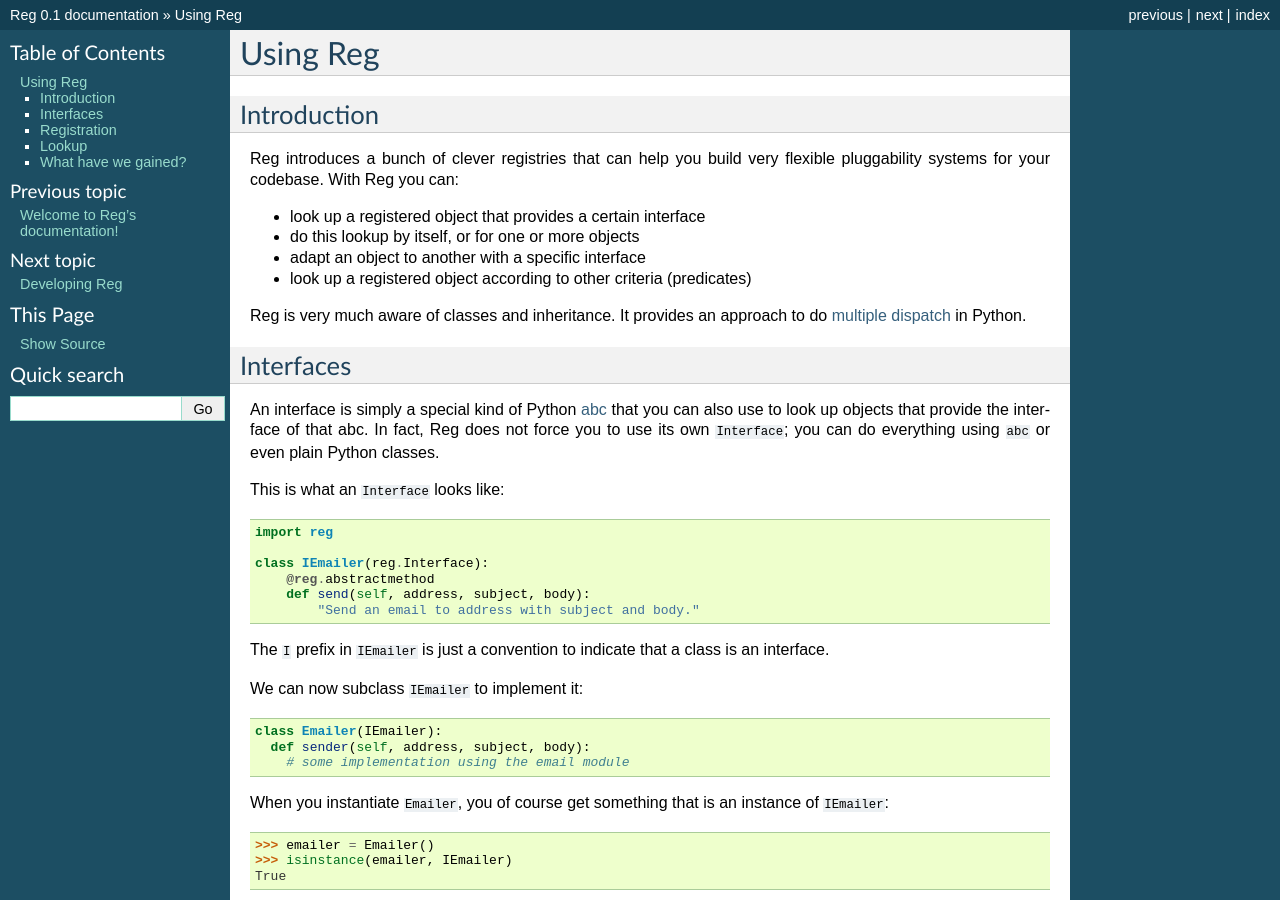
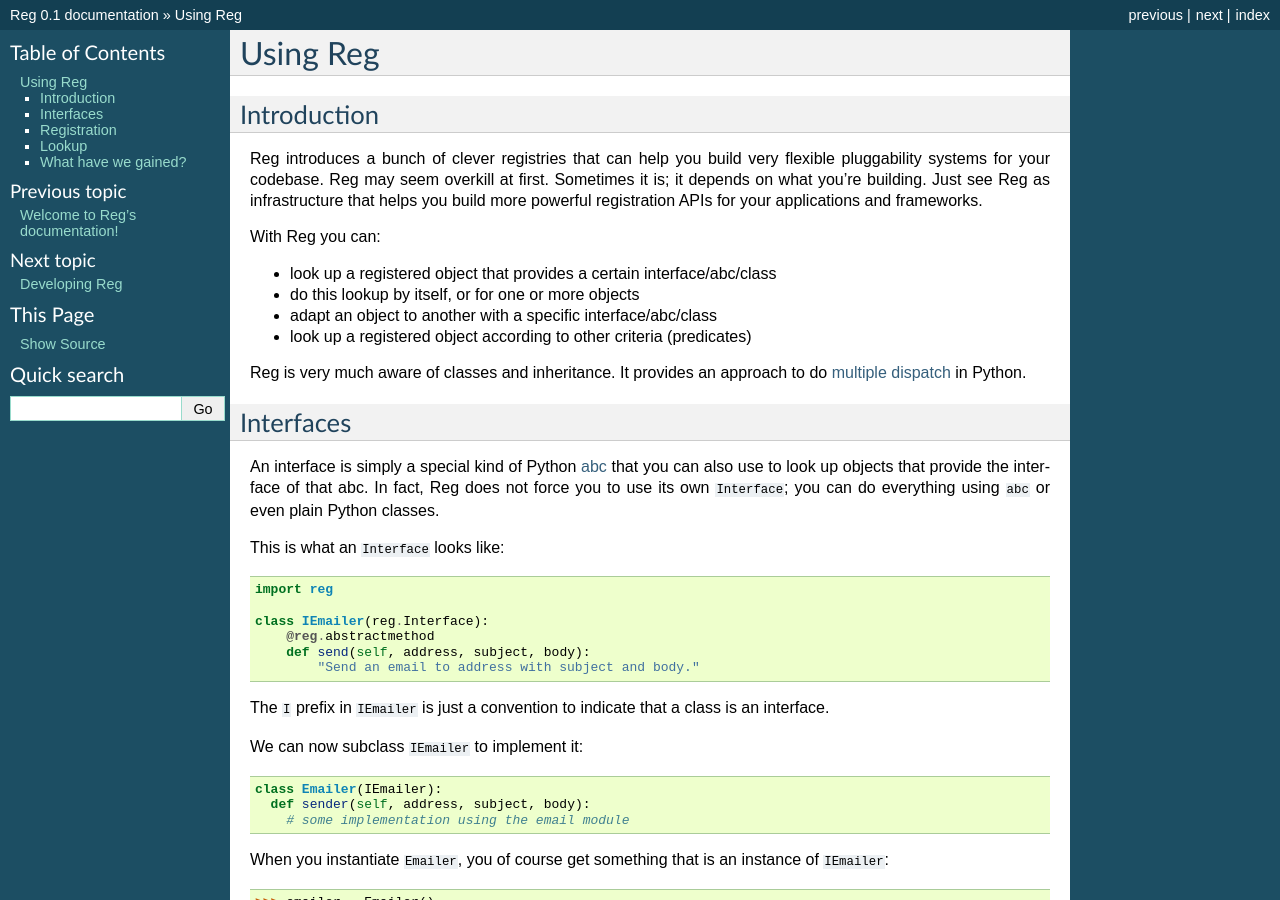
Before and after one commit to morepath/reg, a Sphinx documentation site: the page built from doc/usage.rst, in a window 1280 px wide and 900 px high. Built offline with Sphinx 7.4.7, drawn with Linux system fonts in a browser that asks for light colours; some of the changed text lies outside the part shown.

Commit message:
More usage info.

```diff
--- a/doc/usage.rst
+++ b/doc/usage.rst
@@ -5,18 +5,23 @@
 ------------
 
 Reg introduces a bunch of clever registries that can help you build
-very flexible pluggability systems for your codebase. With Reg you can:
+very flexible pluggability systems for your codebase. Reg may seem
+overkill at first. Sometimes it is; it depends on what you're
+building. Just see Reg as infrastructure that helps you build more
+powerful registration APIs for your applications and frameworks.
 
-* look up a registered object that provides a certain interface
+With Reg you can:
+
+* look up a registered object that provides a certain interface/abc/class
 
 * do this lookup by itself, or for one or more objects
 
-* adapt an object to another with a specific interface
+* adapt an object to another with a specific interface/abc/class
 
 * look up a registered object according to other criteria (predicates)
 
-Reg is very much aware of classes and inheritance. It provides an approach
-to do `multiple dispatch`_ in Python.
+Reg is very much aware of classes and inheritance. It provides an
+approach to do `multiple dispatch`_ in Python.
 
 .. _`multiple dispatch`: http://en.wikipedia.org/wiki/Multiple_dispatch
 
@@ -100,3 +105,18 @@
 the ability to change what service is used without having to change
 the code that uses that service. This is at the cost of some
 indirection.
+
+There are alternatives to accomplish this without using Reg, of
+course.  One way would be to use setuptools entry points. This is a
+reasonable solution to provide plugins for Python packages, but
+doesn't really lend itself to a lot of registrations in a single
+application, something that Reg scales up to.
+
+Another way would be simply a custom registration API, something like this::
+
+  def register_emailer(emailer):
+     config.emailer = emailer
+
+That is totally reasonable and fine for many applications. Reg does a
+lot more though, especially in more advanced situations. We'll go into
+this next.
```
